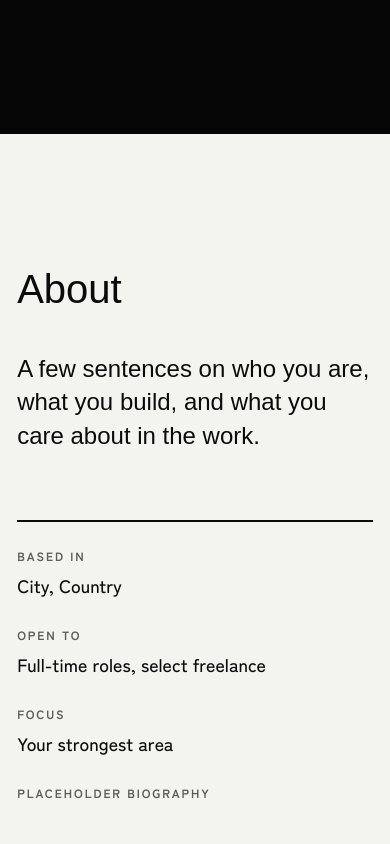
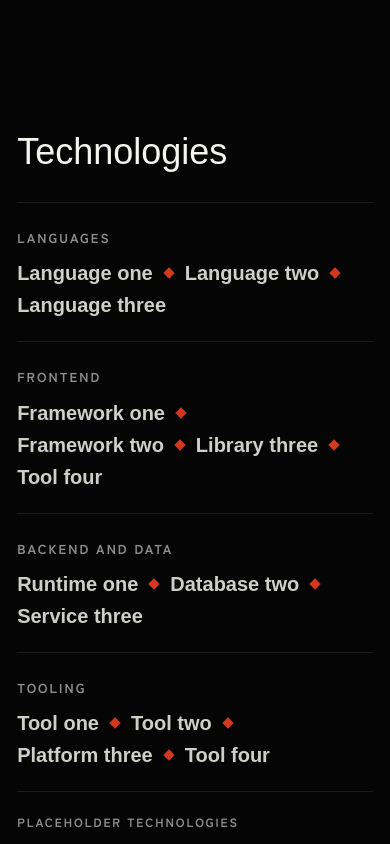
Before and after one commit to n4t5Uuu/Bleach-Inspired-Portfolio, a Next.js app: page / in a window 390 px wide. Shown: the part 5200-6044 px from the top of the page. Built offline with nearby package versions, Linux system fonts and the light colour scheme; a web font is replaced by a local one.

Commit message:
feat(stack): add the technologies section
Sits between Experience and About. Each group lists its names in the
verse face, separated by the vermilion knot from the experience cord,
and collapses to one column on small screens. Left out of the nav to
keep it at four choices.

```diff
--- a/src/app/globals.css
+++ b/src/app/globals.css
@@ -1164,6 +1164,77 @@ a.resume-tag:hover {
   color: var(--mist);
 }
 
+/* ---------- technologies: names inscribed on the cord ---------- */
+
+.stack {
+  display: grid;
+  grid-template-columns: minmax(0, 4fr) minmax(0, 7fr);
+  gap: clamp(32px, 6vw, 112px);
+  padding: 0 var(--gutter) clamp(96px, 16vh, 180px);
+  background: var(--void);
+}
+
+.stack h2 {
+  align-self: start;
+  position: sticky;
+  top: 96px;
+  font-family: var(--font-display-stack);
+  font-size: clamp(2.25rem, 3.6vw, 3.75rem);
+  line-height: 1;
+}
+
+.stack-group {
+  display: grid;
+  grid-template-columns: minmax(0, 11rem) minmax(0, 1fr);
+  gap: 12px 28px;
+  align-items: baseline;
+  padding: 24px 0;
+  border-top: 1px solid var(--lacquer-2);
+}
+
+.stack-group:last-of-type {
+  border-bottom: 1px solid var(--lacquer-2);
+}
+
+.stack-group h3 {
+  font-size: 0.8125rem;
+  font-weight: 700;
+  letter-spacing: 0.16em;
+  text-transform: uppercase;
+  color: var(--ghost);
+}
+
+/* each name in the verse face, knotted to the next like the experience cord */
+.stack-group ul {
+  display: flex;
+  flex-wrap: wrap;
+  gap: 8px 0;
+}
+
+.stack-group li {
+  display: inline-flex;
+  align-items: center;
+  font-family: var(--font-verse-stack);
+  font-weight: 800;
+  font-size: clamp(1.25rem, 1.9vw, 1.75rem);
+  line-height: 1.2;
+  color: var(--mist-hi);
+}
+
+/* the knot trails each name, so a wrapped line never begins with one */
+.stack-group li:not(:last-child)::after {
+  content: "";
+  width: 8px;
+  height: 8px;
+  margin-inline: clamp(12px, 1.6vw, 20px);
+  background: var(--cord);
+  transform: rotate(45deg);
+}
+
+.stack .placeholder-note {
+  margin-top: 20px;
+}
+
 /* ---------- about: Soul Society's white walls ---------- */
 
 .about {
@@ -1401,8 +1472,17 @@ span.resume-close {
     grid-template-columns: 1fr;
   }
 
-  .path h2 {
+  .path h2,
+  .stack h2 {
     position: static;
+  }
+
+  .stack {
+    grid-template-columns: 1fr;
+  }
+
+  .stack-group {
+    grid-template-columns: 1fr;
   }
 
 
--- a/src/app/page.tsx
+++ b/src/app/page.tsx
@@ -130,6 +130,25 @@ export default function Home() {
           </ol>
         </section>
 
+        <section id="stack" className="stack" aria-labelledby="stack-title">
+          <h2 id="stack-title">Technologies</h2>
+          <div className="stack-groups">
+            {site.technologies.map((g) => (
+              <div key={g.label} className="stack-group">
+                <h3>{g.label}</h3>
+                <ul>
+                  {g.items.map((item) => (
+                    <li key={item}>{item}</li>
+                  ))}
+                </ul>
+              </div>
+            ))}
+            {site.technologiesPlaceholder && (
+              <p className="placeholder-note">Placeholder technologies</p>
+            )}
+          </div>
+        </section>
+
         <section id="about" className="about" aria-labelledby="about-title">
           <h2 id="about-title">About</h2>
           <p className="about-lead">{site.about.lead}</p>
```
